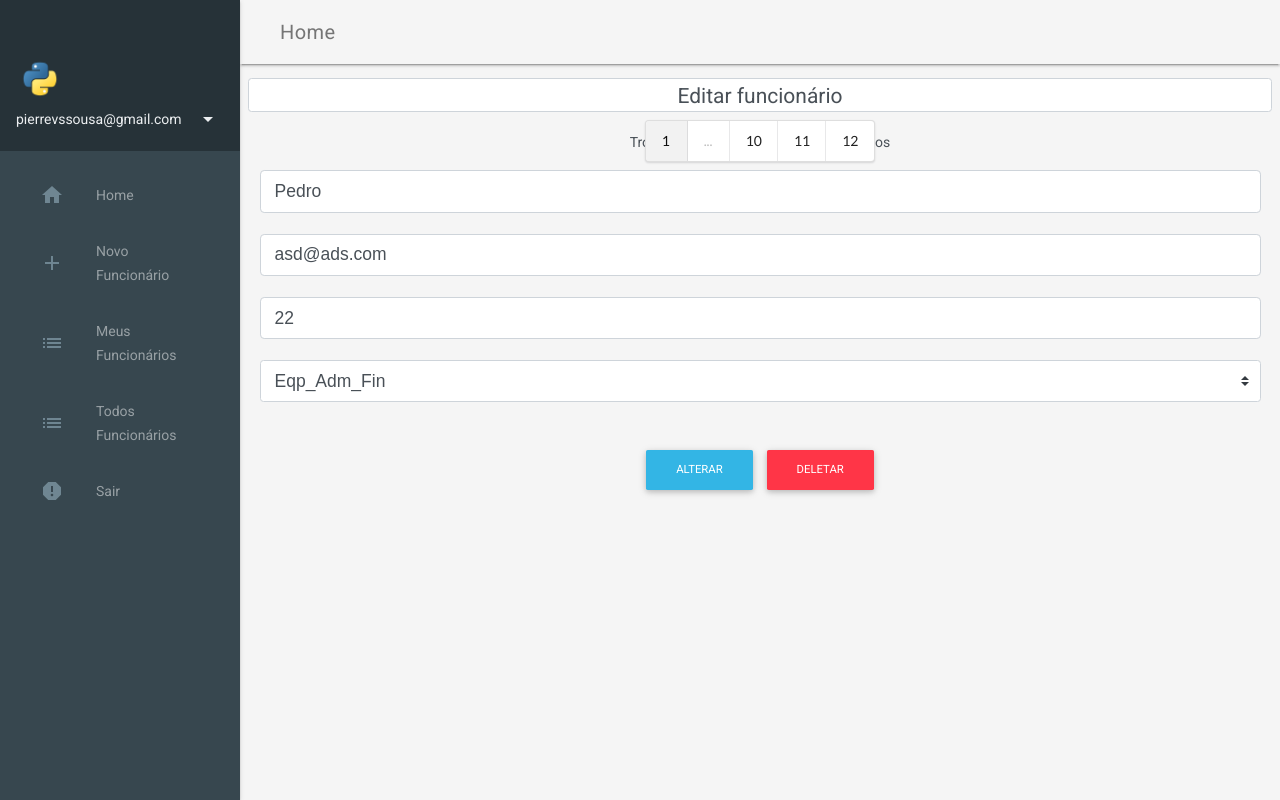
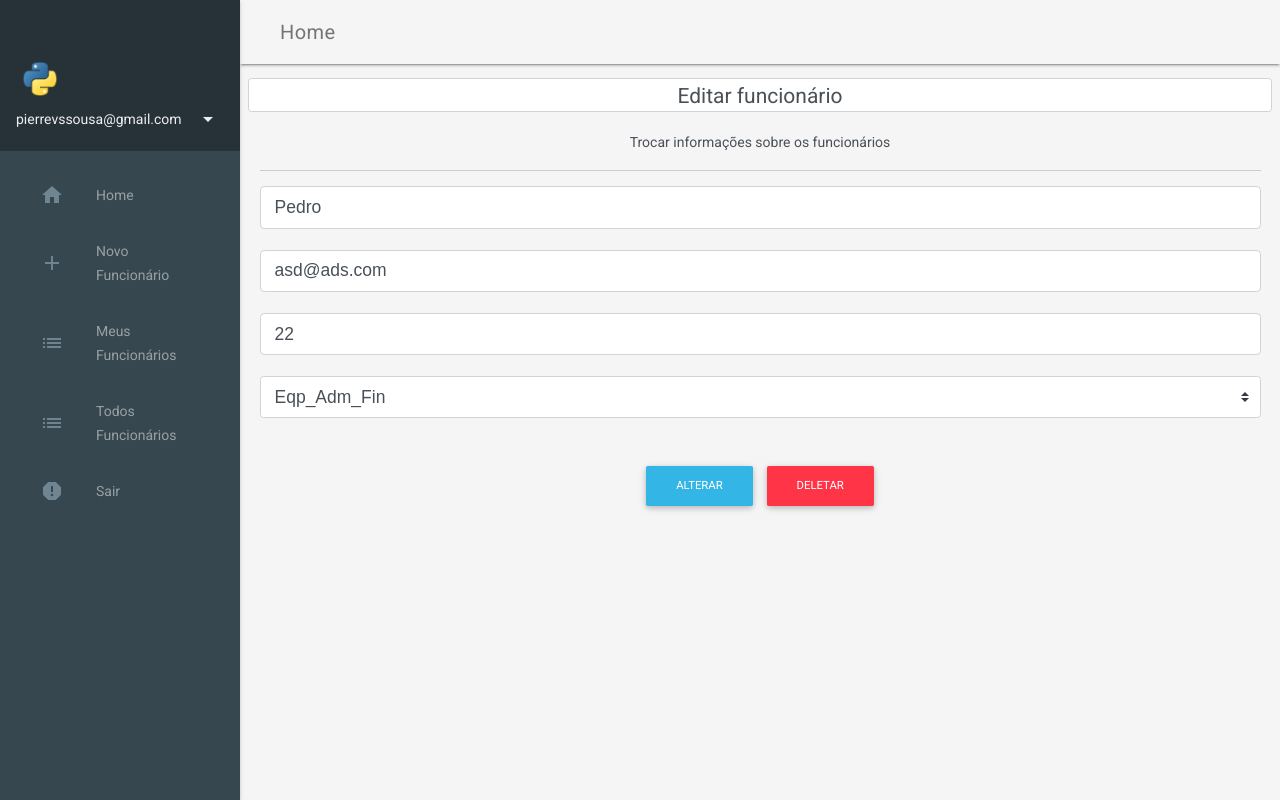
Before and after one commit to pierresousa/treinamentoFlask, a Flask app: page /funcionarios/exibe/2 in a window 1280 px wide. Run offline with Flask 2, Linux system fonts and the light colour scheme; a user stored in the database is signed in; data comes from the database, SQL or seed files in the repository; parts of the project's set-up code (start-up, migrations or seed data) failed here and were passed over; some libraries are stand-ins or nearby versions.

Commit message:
Por hoje é isso

```diff
--- a/administer/administer/funcionarios/templates/funcionario.html
+++ b/administer/administer/funcionarios/templates/funcionario.html
@@ -9,8 +9,21 @@
 <!-- Default form subscription -->
 <form class="form-control">
 
-    <p class="h4 mb-4">Editar funcionário</p>
-    <p>Trocar informações sobre os funcionários</p>
+    {% if funcionario.admin.id == current_user.id %}
+
+        <p class="h4 mb-4">Editar funcionário</p>
+        <p>Trocar informações sobre os funcionários</p>
+
+    {% else %}
+
+        <p class="h3 mb-3">Iformações do funcionário</p>
+        <p>Simples consulta</p>
+
+        <p class="h4 mb-4">Cadastrado por: {{ funcionario.admin.nome }}</p>
+
+    {% endif %}
+    <hr/>
+
 
    <!-- Name -->
     <input id="nome_edit" type="text" class="form-control form-control-lg mb-4" placeholder="Name" value="{{funcionario.nome}}">
@@ -46,6 +59,8 @@
 <!-- Default form subscription -->
 
 {% if funcionario.admin.id == current_user.id %}
+
+{%  block script %}
 
 <script type="text/javascript">
 
@@ -91,6 +106,8 @@
 
 </script>
 
+{% endblock %}
+
 {% endif %}
 
 {% endblock %}
--- a/administer/administer/templates/base.html
+++ b/administer/administer/templates/base.html
@@ -210,30 +210,13 @@
         </div>
         {%  block pagination %}
 
-          <div style="size: 100%;" class="text-center">
-            <div class="ui pagination menu">
-              <a class="active item">
-                1
-              </a>
-              <div class="disabled item">
-                ...
-              </div>
-              <a class="item">
-                10
-              </a>
-              <a class="item">
-                11
-              </a>
-              <a class="item">
-                12
-              </a>
-            </div>
-          </div>
-
         {% endblock %}
       </main>
     </div>
 
+    {%  block script %}
+
+    {% endblock %}
 
     <script src="https://code.getmdl.io/1.3.0/material.min.js"></script>
     <script type="text/javascript" src="{{url_for('static',filename='js/style.js')}}"></script>
```
